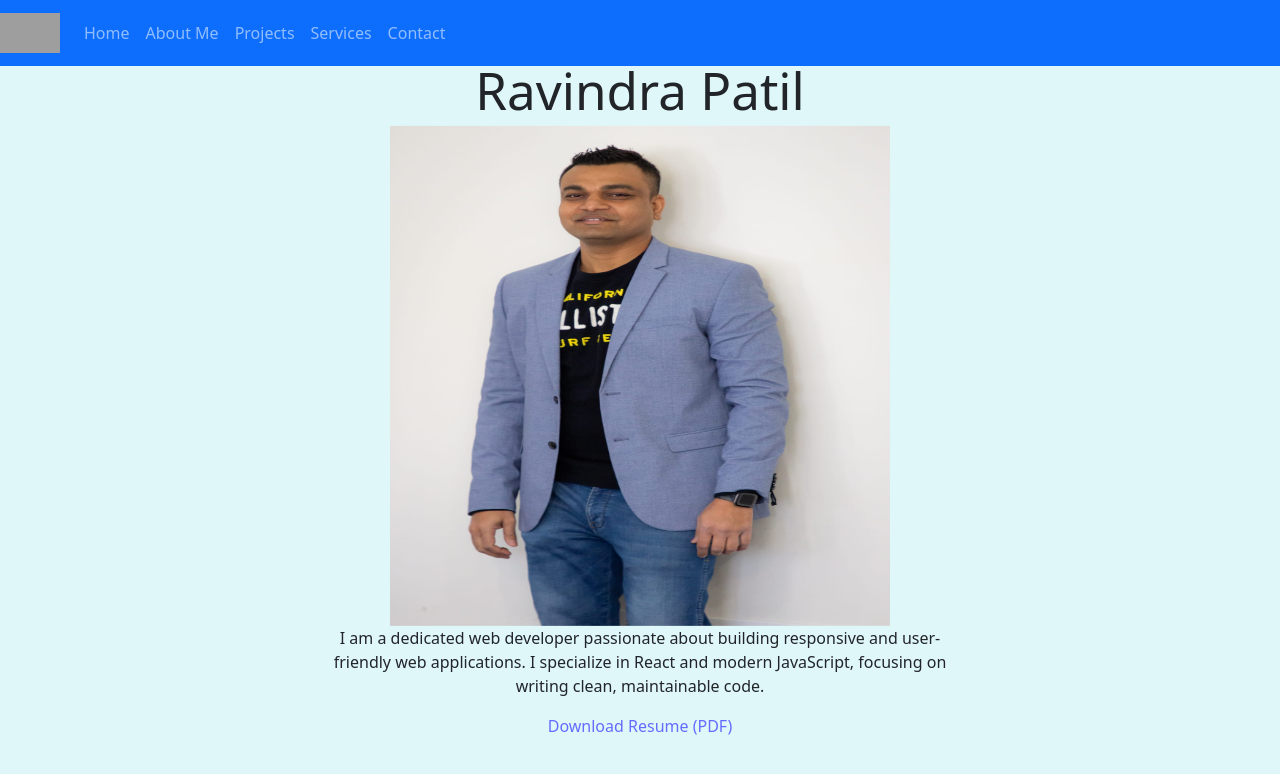
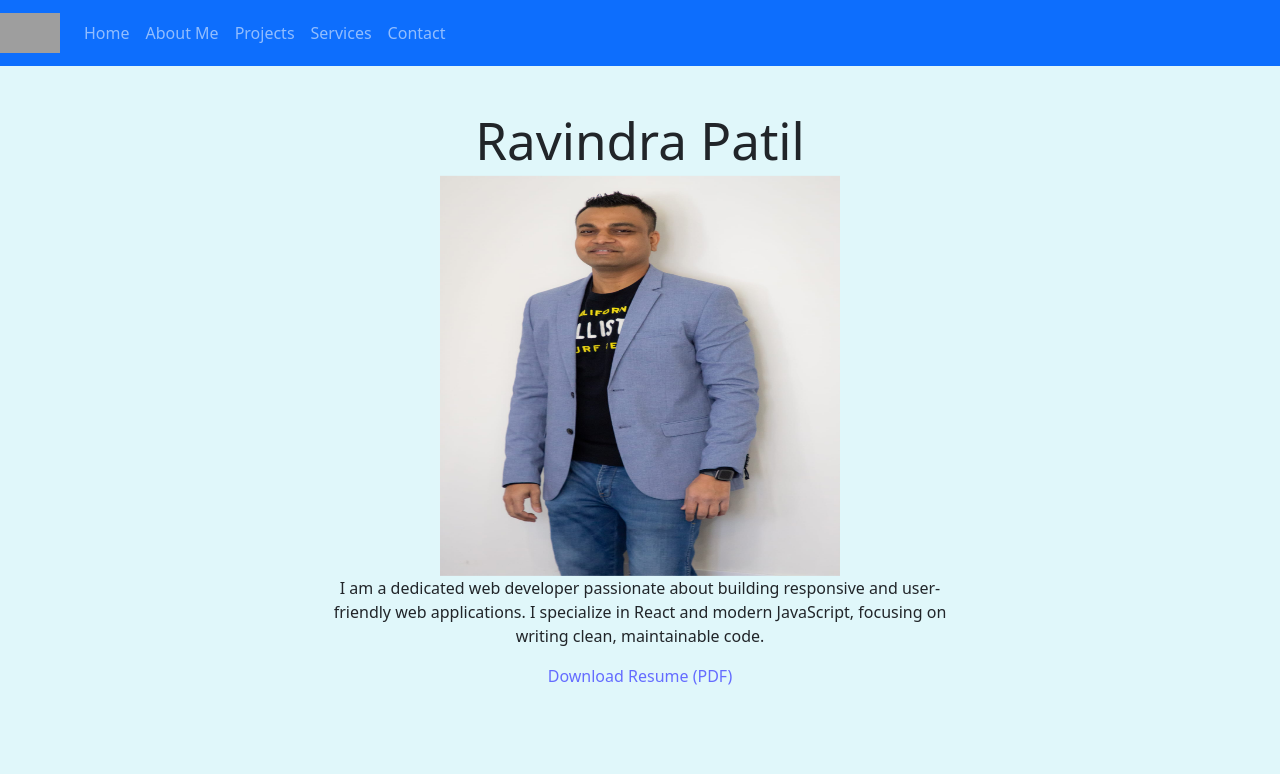
Before and after one commit to ravi31186/COMP229_Assign1_Portfolio-Site, a React (Vite) app in the folder portfolio-site/: page /about-me in a window 1280 px wide. Shown: the top 774 px of the page. Built offline with nearby package versions, Linux system fonts and the light colour scheme; grey boxes are pictures that could not be loaded.

Commit message:
updated css

```diff
--- a/portfolio-site/src/pages/AboutMe.css
+++ b/portfolio-site/src/pages/AboutMe.css
@@ -11,8 +11,8 @@ Description: Styles for the About Me page of the portfolio site.
     padding: 50px;
 
     img {
-        width: 500px;
-        height: 500px;
+        width: 400px;
+        height: 400px;
     }
 
     .centered {
```
